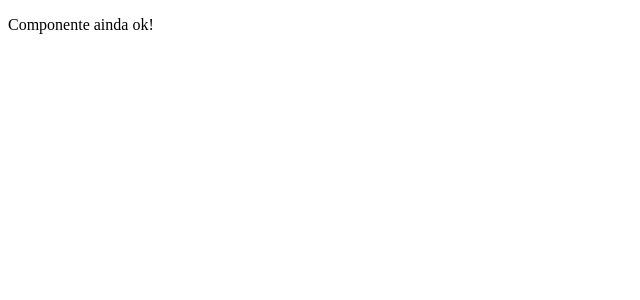
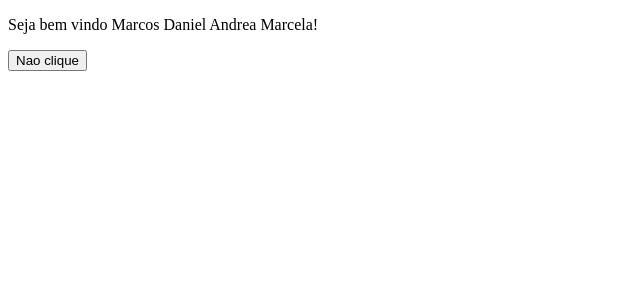
Before and after one commit to bedrohenr/angular-app, an Angular app: page / in a window 1280 px wide. Shown: the top 300 px of the page, without its empty margins (0-640 px from the left). Built offline with nearby package versions, Linux system fonts and the light colour scheme.

Commit message:
acessando variaveis e utilizando atributos e funções com evento

```diff
--- a/src/app/components/home/home.component.html
+++ b/src/app/components/home/home.component.html
@@ -1 +1,2 @@
-<p>Componente ainda ok!</p>
+<p>Seja bem vindo {{ name }}!</p>
+<button (click)="clicked($event)">Nao clique</button>
--- a/src/app/components/home/home.component.ts
+++ b/src/app/components/home/home.component.ts
@@ -7,5 +7,9 @@ import { Component } from '@angular/core';
   styleUrl: './home.component.css'
 })
 export class HomeComponent {
+  name = "Marcos Daniel Andrea Marcela";
 
+  clicked(event: any){
+    console.log("You clicked the button.");
+  }
 }
```
